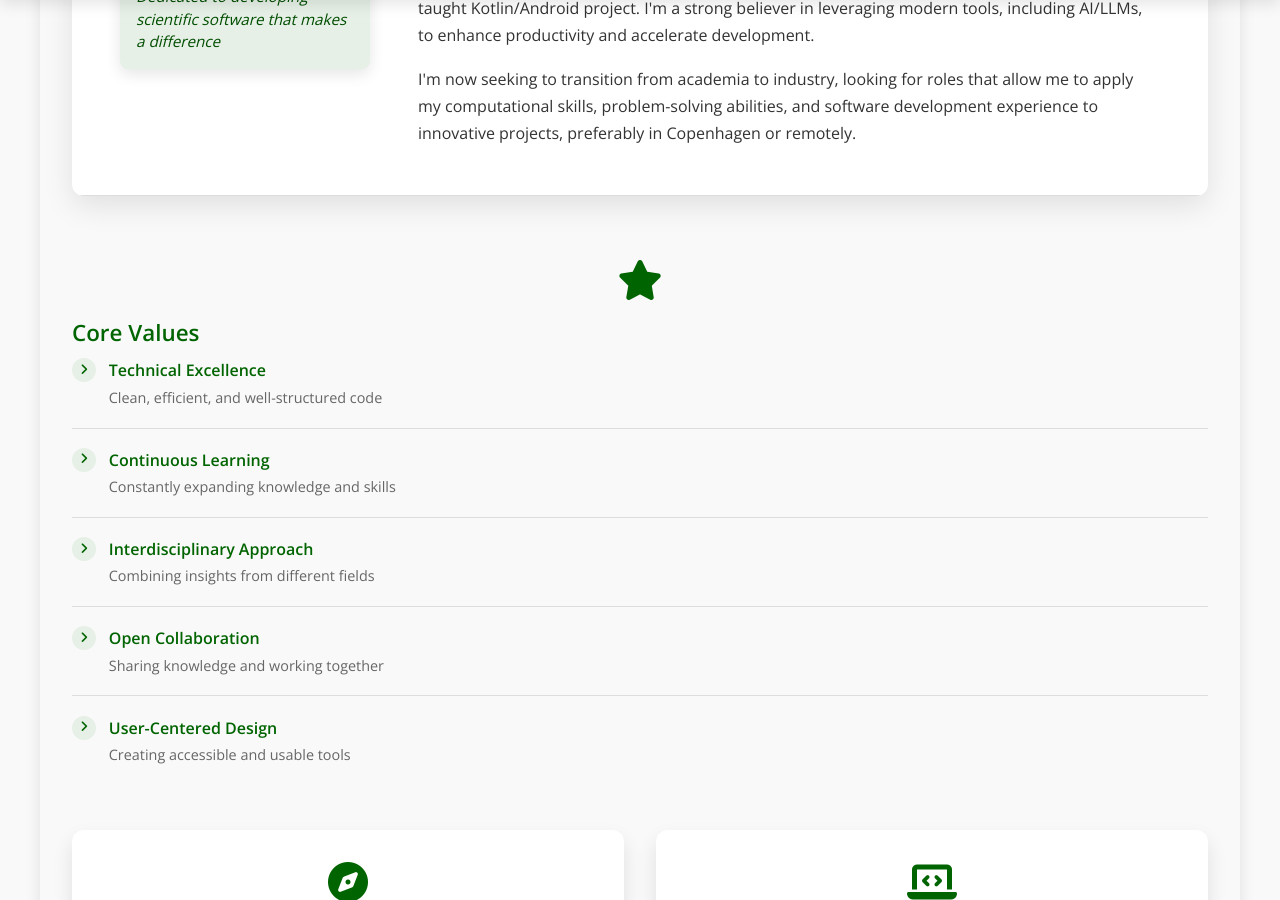
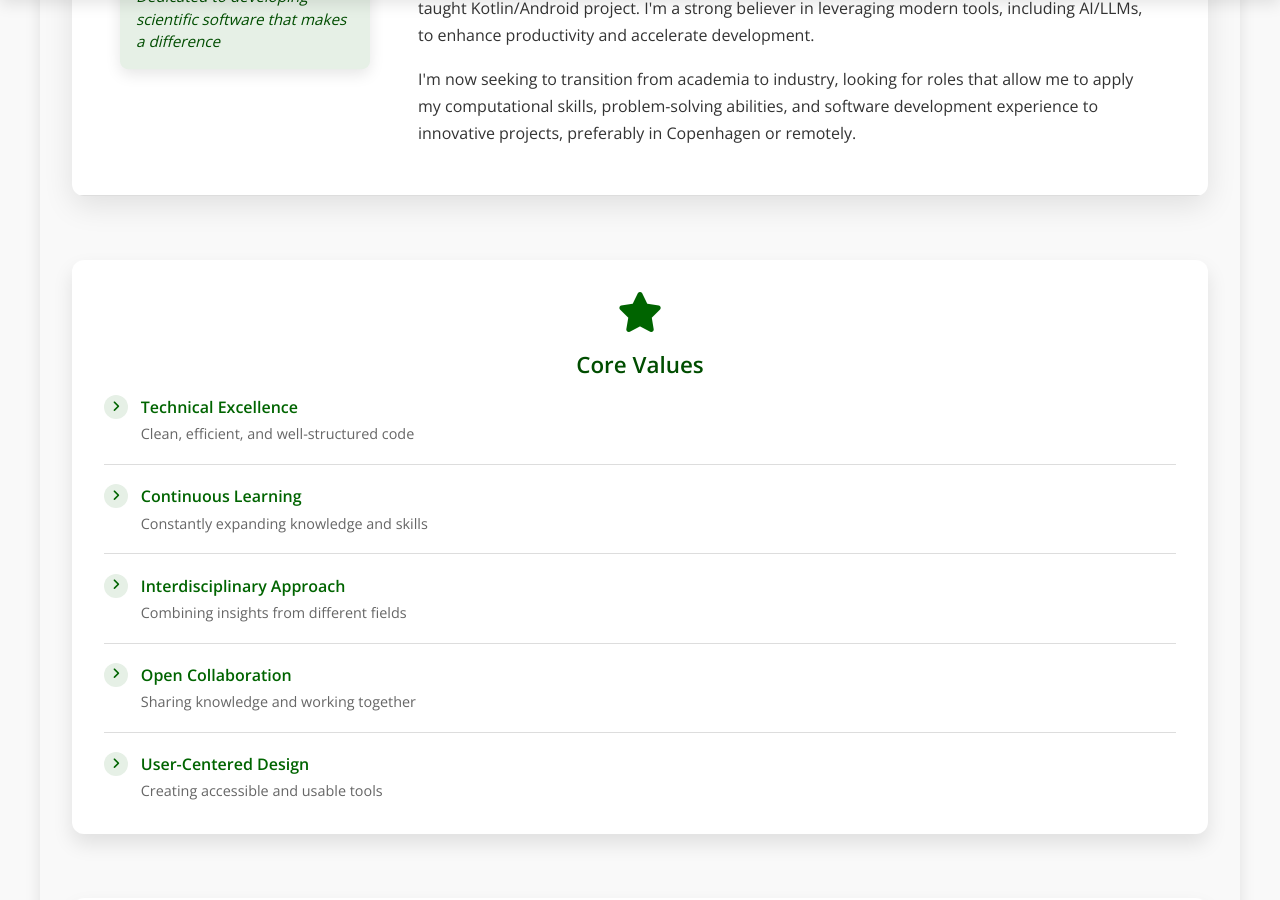
Before and after one commit to jpgsantos/jpgsantos.github.io, a Jekyll site: the page built from about.md, in a window 1280 px wide and 900 px high, scrolled down 644 px. Built offline with Jekyll 4.4.1, drawn with Linux system fonts in a browser that asks for light colours.

Commit message:
code cleaning

```diff
--- a/about.md
+++ b/about.md
@@ -37,56 +37,53 @@ title: About
   </div>
 </section>
 
-<section class="career-goals-section">
-  <div class="career-goals-grid">
-    <div class="highlight-card">
-      <div class="card-icon">
-        <i class="fas fa-star"></i>
-      </div>
-      <h3>Core Values</h3>
-      <ul class="core-values-list">
-        <li class="core-value-item">
-          <div class="goal-icon"><i class="fas fa-angle-right"></i></div>
-          <div class="goal-text">
-            <div class="core-value-name">Technical Excellence</div>
-            <div class="core-value-desc">Clean, efficient, and well-structured code</div>
-          </div>
-        </li>
-        <li class="core-value-item">
-          <div class="goal-icon"><i class="fas fa-angle-right"></i></div>
-          <div class="goal-text">
-            <div class="core-value-name">Continuous Learning</div>
-            <div class="core-value-desc">Constantly expanding knowledge and skills</div>
-          </div>
-        </li>
-        <li class="core-value-item">
-          <div class="goal-icon"><i class="fas fa-angle-right"></i></div>
-          <div class="goal-text">
-            <div class="core-value-name">Interdisciplinary Approach</div>
-            <div class="core-value-desc">Combining insights from different fields</div>
-          </div>
-        </li>
-        <li class="core-value-item">
-          <div class="goal-icon"><i class="fas fa-angle-right"></i></div>
-          <div class="goal-text">
-            <div class="core-value-name">Open Collaboration</div>
-            <div class="core-value-desc">Sharing knowledge and working together</div>
-          </div>
-        </li>
-        <li class="core-value-item">
-          <div class="goal-icon"><i class="fas fa-angle-right"></i></div>
-          <div class="goal-text">
-            <div class="core-value-name">User-Centered Design</div>
-            <div class="core-value-desc">Creating accessible and usable tools</div>
-          </div>
-        </li>
-      </ul>
+<section class="section">
+  <div class="card">
+    <div class="card-icon">
+      <i class="fas fa-star"></i>
     </div>
+    <h3>Core Values</h3>
+    <ul class="core-values-list">
+      <li class="core-value-item">
+        <div class="goal-icon"><i class="fas fa-angle-right"></i></div>
+        <div class="goal-text">
+          <div class="core-value-name">Technical Excellence</div>
+          <div class="core-value-desc">Clean, efficient, and well-structured code</div>
+        </div>
+      </li>
+      <li class="core-value-item">
+        <div class="goal-icon"><i class="fas fa-angle-right"></i></div>
+        <div class="goal-text">
+          <div class="core-value-name">Continuous Learning</div>
+          <div class="core-value-desc">Constantly expanding knowledge and skills</div>
+        </div>
+      </li>
+      <li class="core-value-item">
+        <div class="goal-icon"><i class="fas fa-angle-right"></i></div>
+        <div class="goal-text">
+          <div class="core-value-name">Interdisciplinary Approach</div>
+          <div class="core-value-desc">Combining insights from different fields</div>
+        </div>
+      </li>
+      <li class="core-value-item">
+        <div class="goal-icon"><i class="fas fa-angle-right"></i></div>
+        <div class="goal-text">
+          <div class="core-value-name">Open Collaboration</div>
+          <div class="core-value-desc">Sharing knowledge and working together</div>
+        </div>
+      </li>
+      <li class="core-value-item">
+        <div class="goal-icon"><i class="fas fa-angle-right"></i></div>
+        <div class="goal-text">
+          <div class="core-value-name">User-Centered Design</div>
+          <div class="core-value-desc">Creating accessible and usable tools</div>
+        </div>
+      </li>
+    </ul>
   </div>
 </section>
 
 <section class="section">
-  <div class="career-goals-grid">
     <div class="card">
       <div class="card-icon">
         <i class="fas fa-compass"></i>
@@ -106,7 +103,6 @@ title: About
 		<span>Algorithm Implementation</span>
       </div>
     </div>
-
     <div class="card">
       <div class="card-icon">
         <i class="fas fa-laptop-code"></i>
@@ -125,14 +121,12 @@ title: About
 		<span>FAIR Principles</span>
 	  </div>
     </div>
-  </div>
 </section>
 
 <section class="career-goals-section">
   <h2 class="section-heading"><span class="heading-icon"><i class="fas fa-bullseye"></i></span> What I'm Looking For</h2>
-
   <div class="career-goals-grid">
-    <div class="career-goal-card">
+    <div class="card">
       <div class="card-icon">
         <i class="fas fa-briefcase"></i>
       </div>
@@ -161,7 +155,7 @@ title: About
       </ul>
     </div>
 
-    <div class="career-goal-card">
+    <div class="card">
       <div class="card-icon">
         <i class="fas fa-tasks"></i>
       </div>
@@ -190,7 +184,7 @@ title: About
       </ul>
     </div>
 
-    <div class="career-goal-card">
+    <div class="card">
       <div class="card-icon">
         <i class="fas fa-building"></i>
       </div>
@@ -219,7 +213,7 @@ title: About
       </ul>
     </div>
 
-	<div class="career-goal-card">
+	<div class="card">
       <div class="card-icon">
         <i class="fas fa-industry"></i>
       </div>
```
Also changed, not shown: projects.md (+19 -22 lines).
